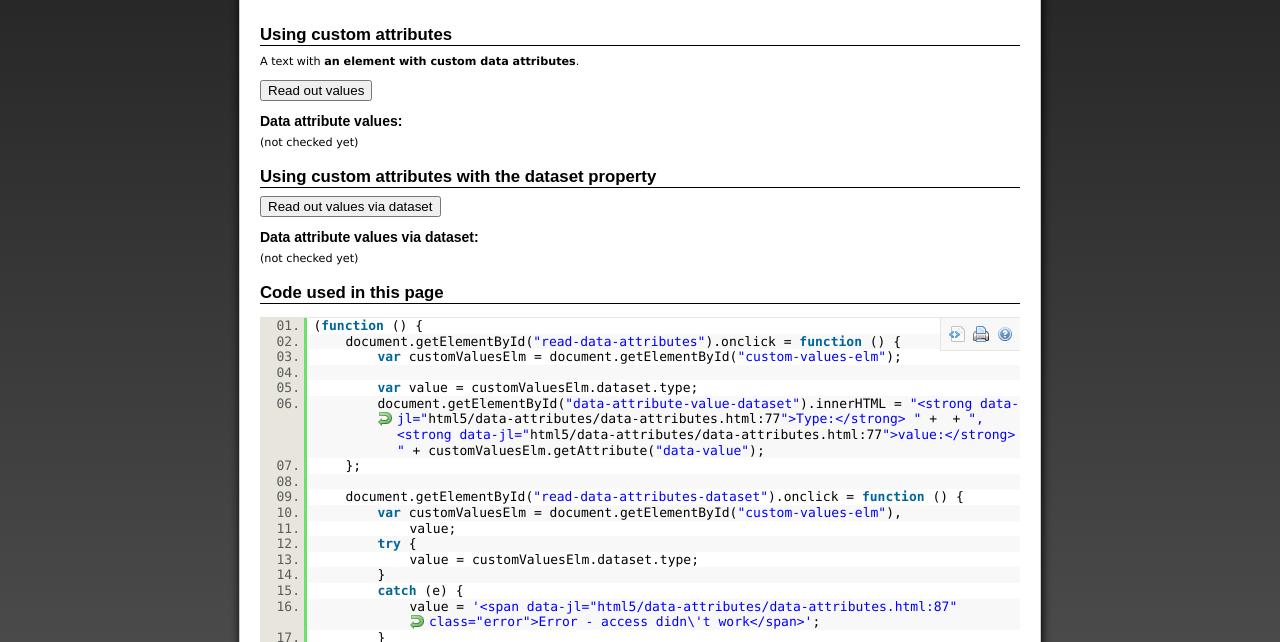
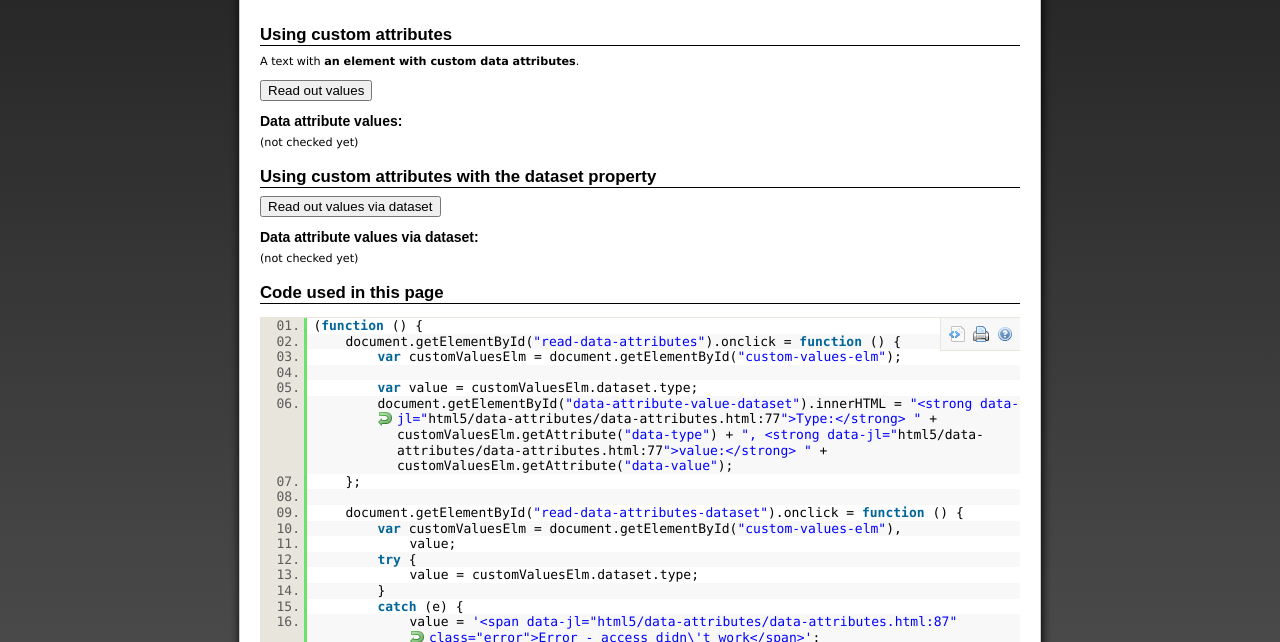
Before and after one commit to robnyman/robnyman.github.com, a plain HTML site: page html5/data-attributes/data-attributes.html in a window 1280 px wide. Shown: the part 109-751 px from the top of the page. Drawn offline with Linux system fonts and the light colour scheme.

Commit message:
Fixed missing value in code display

```diff
--- a/html5/data-attributes/data-attributes.html
+++ b/html5/data-attributes/data-attributes.html
@@ -74,7 +74,7 @@
 			var customValuesElm = document.getElementById("custom-values-elm");
 
 			var value = customValuesElm.dataset.type;
-			document.getElementById("data-attribute-value-dataset").innerHTML = "<strong>Type:</strong> " +  + ", <strong>value:</strong> " + customValuesElm.getAttribute("data-value");
+			document.getElementById("data-attribute-value-dataset").innerHTML = "<strong>Type:</strong> " + customValuesElm.getAttribute("data-type") + ", <strong>value:</strong> " + customValuesElm.getAttribute("data-value");
 		};
 
 		document.getElementById("read-data-attributes-dataset").onclick = function () {
```
